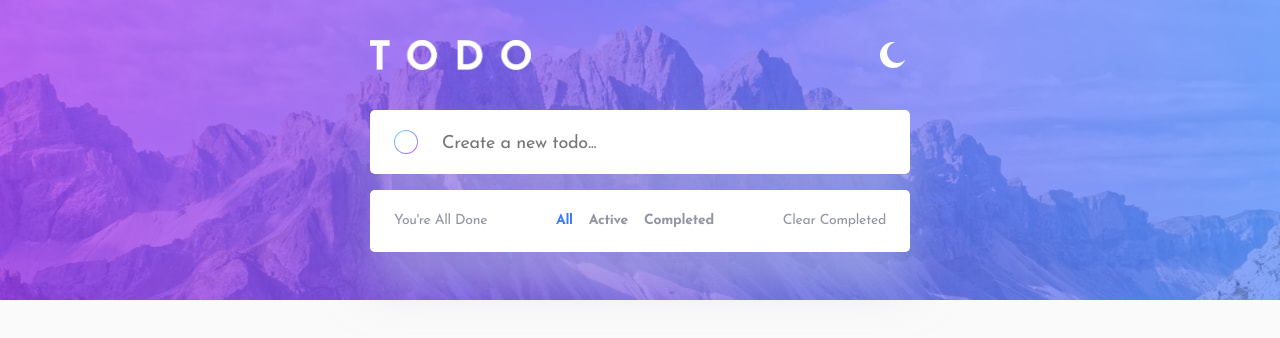
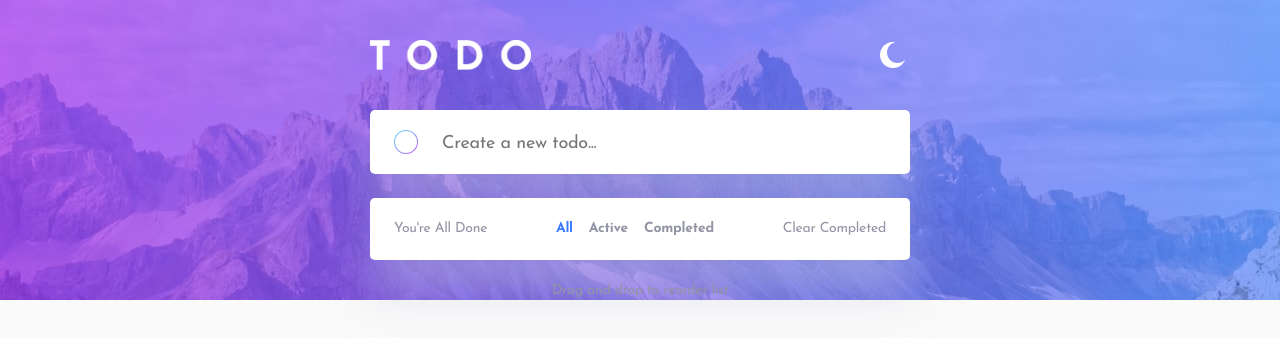
Before and after one commit to emretantu/todo-list-react, a React (Vite) app: page / in a window 1280 px wide. Shown: the top 338 px of the page. Built offline with nearby package versions, Linux system fonts and the light colour scheme.

Commit message:
Add drag and drop info text

```diff
--- a/src/components/TodoList/TodoList.jsx
+++ b/src/components/TodoList/TodoList.jsx
@@ -71,6 +71,7 @@ const TodoList = () => {
           onFilterChange={handleFilterChange}
           onReorder={handleReorder}
         />
+        <p className={styles.dndInfo}>Drag and drop to reorder list</p>
     </article>
   )
 };
--- a/src/components/TodoList/TodoList.module.css
+++ b/src/components/TodoList/TodoList.module.css
@@ -1,5 +1,16 @@
 .todoList {
     display: flex;
     flex-direction: column;
+    gap: var(--spacing-300);
+}
+
+.dndInfo {
+    text-align: center;
+    color: hsl(var(--footer-text-color));
+}
+
+@media (max-width: 767px) {
+  .todoList {
     gap: var(--spacing-200);
+  }
 }
```
